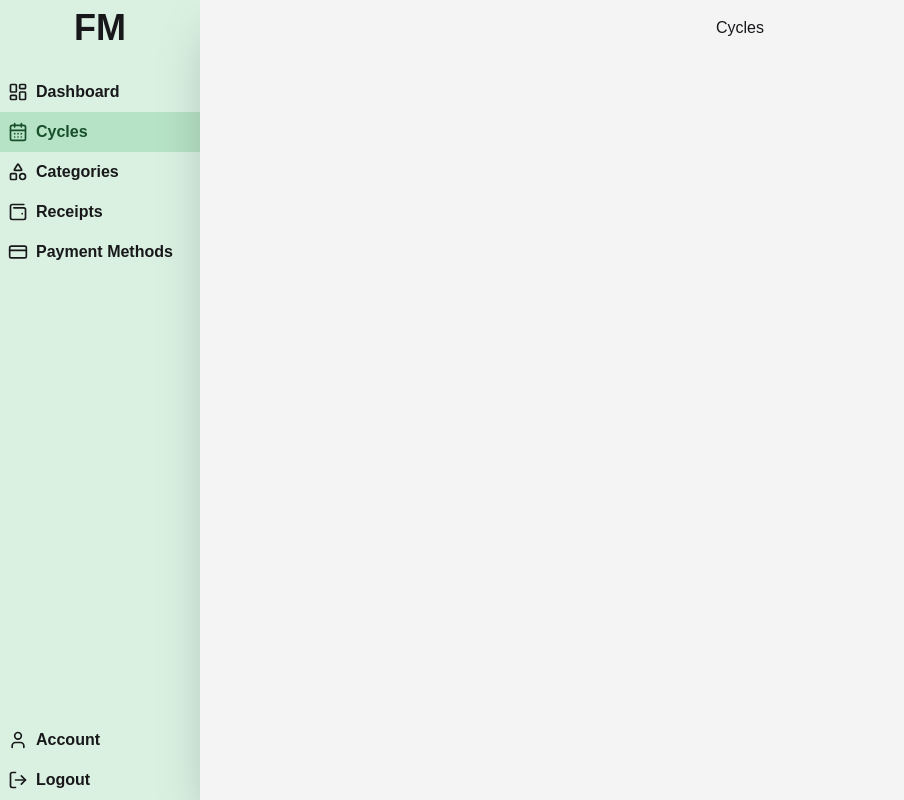
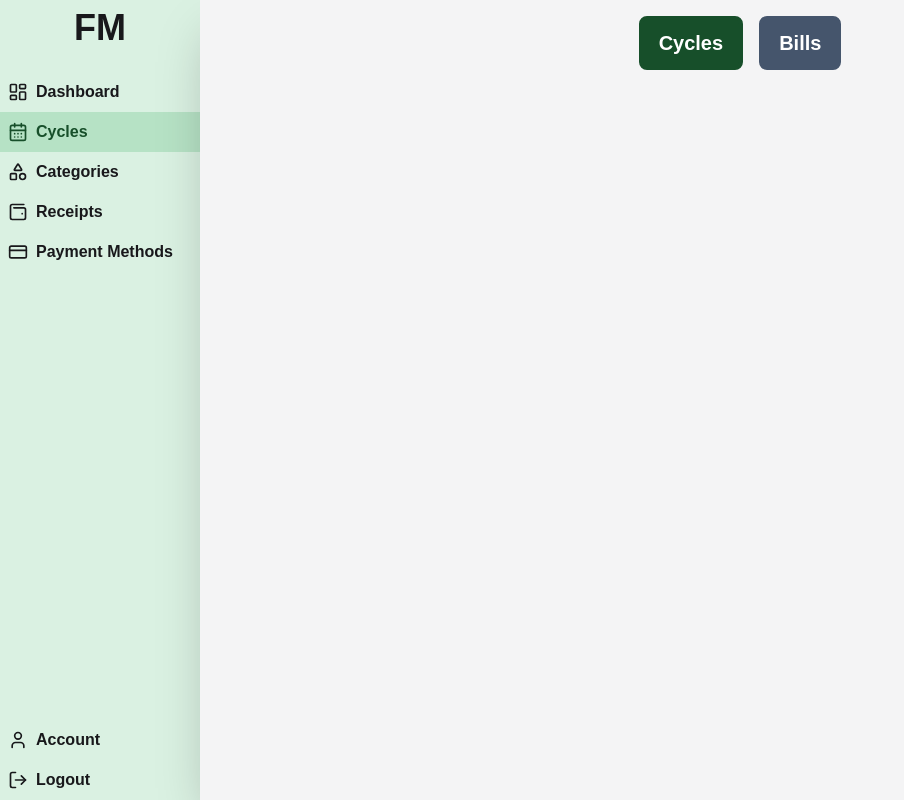
Before and after one commit to tkottke90/finance-min, a Next.js app: page /cycles in a window 1280 px wide. Shown: the whole page, without its empty margins (0-904 px from the left). Built offline with nearby package versions, Linux system fonts and the light colour scheme.

Commit message:
refactor: add cycle/bill buttons

```diff
--- a/src/app/(authenticated)/cycles/page.tsx
+++ b/src/app/(authenticated)/cycles/page.tsx
@@ -1,7 +1,31 @@
+'use client';
+import { useState } from "react";
+
 export default function CyclesPage() {
+  const [showCycles, setShowCycles] = useState(true);
+  const [showBills, setShowBills] = useState(true);
+
   return (
     <div>
-      <h2>Cycles</h2>
+      <aside>
+        <section className='flex gap-4'>
+          <input readOnly type="checkbox" checked={showCycles} className="hidden" />
+          <button
+            onClick={() => setShowCycles(!showCycles)}
+            className='cycle-btn'
+          >
+            Cycles
+          </button>
+
+          <input readOnly type="checkbox" checked={showBills} className="hidden" />
+          <button
+            onClick={() => setShowBills(!showBills)}
+            className='bills-btn'
+          >
+              Bills
+          </button>
+        </section>
+      </aside>
     </div>
   );
 }
--- a/src/app/globals.scss
+++ b/src/app/globals.scss
@@ -129,4 +129,59 @@ body {
     color: var(--color-foreground);
   }
 
+  .toggle-button {
+    border-width: 4px;
+    border-style: solid;
+    border-radius: 0.5rem;
+
+    font-size: 1.25rem;
+    font-weight: bold;
+
+    background-color: var(--background);
+    border-color: var(--foreground);
+    color: var(--foreground);
+  }
+
+  .cycle-btn {
+    @extend .toggle-button;
+
+    --foreground: var(--color-illuminating-emerald-800);
+    --background: var(--color-illuminating-emerald-100);
+
+    @variant dark {
+      --background: var(--color-illuminating-emerald-100);
+      --foreground: var(--color-illuminating-emerald-600);
+    }
+
+    &:hover {
+      --background: var(--color-illuminating-emerald-300);
+
+      @variant dark {
+        --background: var(--color-illuminating-emerald-200);
+      }
+    }
+
+  }
+
+  .bills-btn {
+    @extend .toggle-button;
+
+    --foreground: var(--color-slate-600);
+    --background: var(--color-slate-100);
+
+    &:hover {
+      --background: var(--color-slate-300);
+    }
+  }
+
+  input[type="checkbox"]:checked + .cycle-btn {
+    background-color: var(--foreground);
+    color: white;
+  }
+
+  input[type="checkbox"]:checked + .bills-btn {
+    background-color: var(--foreground);
+    color: white;
+  }
+
 }
```
